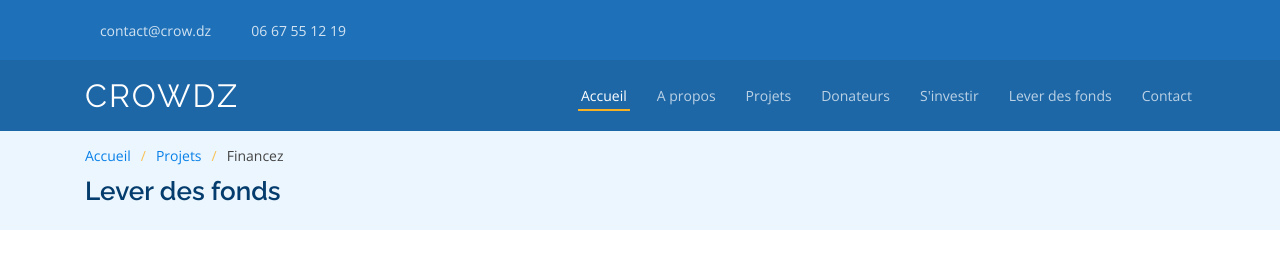
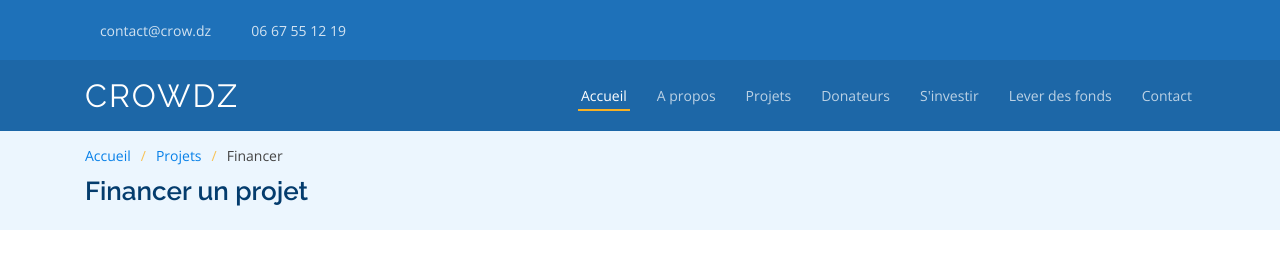
Before and after one commit to khebizi/khebizi.github.io, a plain HTML site: page financez.html in a window 1280 px wide. Shown: the top 257 px of the page. Drawn offline with nearby package versions, Linux system fonts and the light colour scheme; some icons are missing; a web font is replaced by a local one.

Commit message:
4th commit

```diff
--- a/financez.html
+++ b/financez.html
@@ -105,9 +105,9 @@
         <ol>
           <li><a href="index.html">Accueil</a></li>
           <li><a href="index.html">Projets</a></li>
-          <li>Financez</li>
+          <li>Financer</li>
         </ol>
-        <h2>Lever des fonds</h2>
+        <h2>Financer un projet</h2>
 
       </div>
     </section><!-- End Breadcrumbs -->
```
